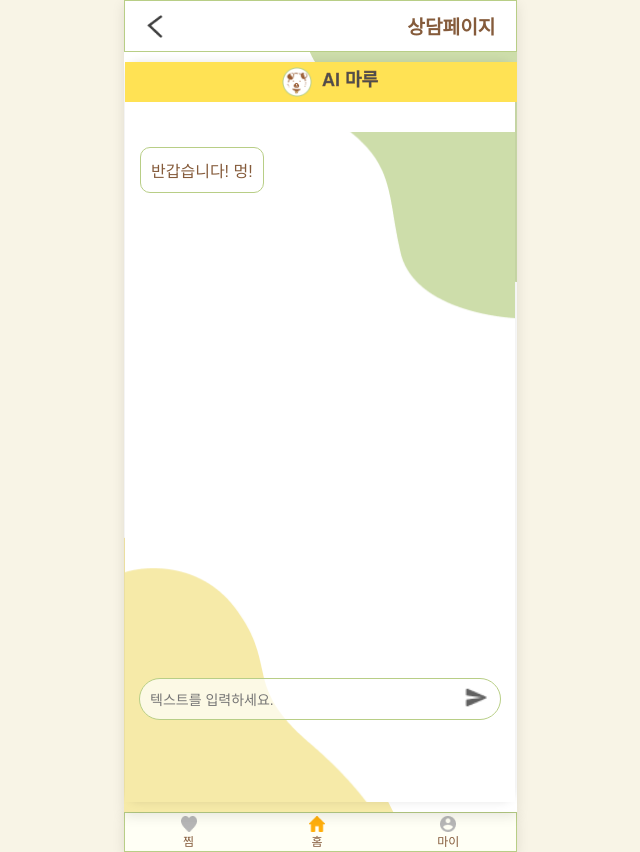
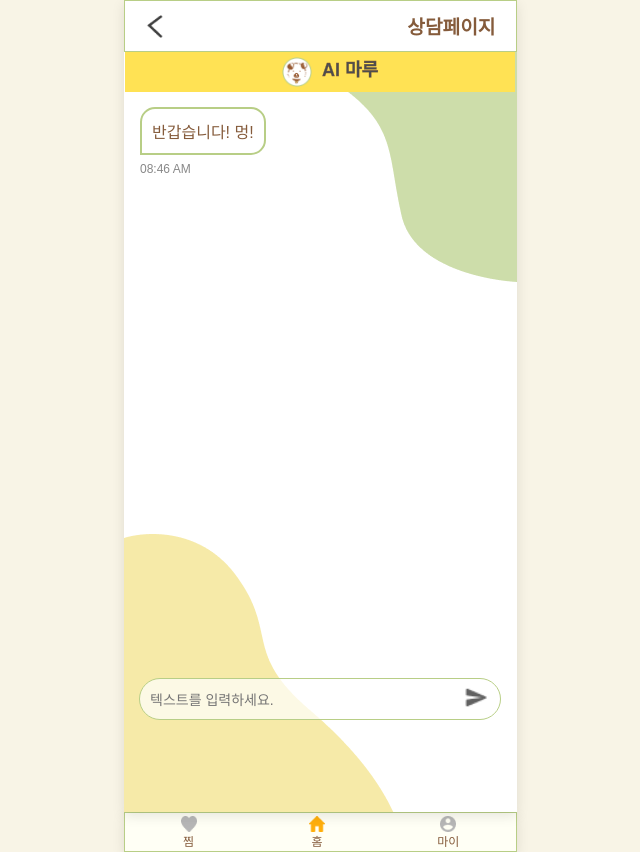
Before and after one commit to chaeliwon/Wepet, a React (Create React App) app in the folder frontend/: page /chatbot in a window 1280 px wide. Shown: the whole page, without its empty margins (320-960 px from the left). Built offline with nearby package versions, Linux system fonts and the light colour scheme; a web font is replaced by a local one.

Commit message:
1022 상담페이지 css 디테일 수정

```diff
--- a/frontend/package.json
+++ b/frontend/package.json
@@ -7,6 +7,7 @@
     "@testing-library/react": "^13.4.0",
     "@testing-library/user-event": "^13.5.0",
     "axios": "^1.7.7",
+    "express": "^4.21.1",
     "react": "^18.3.1",
     "react-dom": "^18.3.1",
     "react-router-dom": "^6.27.0",
--- a/frontend/src/css/ChatBot.css
+++ b/frontend/src/css/ChatBot.css
@@ -3,20 +3,26 @@
     flex-direction: column;
     justify-content: center;
     align-items: center;
-    height: 100%; /* mobile-container에 맞추기 위해 height 100% 설정 */
-    background-color: #f8f6e9; /* 밝은 배경 */
+    height: 100%;
+    background-color: #f8f6e9;
+    padding-bottom: 30px;
+    box-sizing: border-box;
+    overflow-x: hidden; /* 가로 스크롤바 제거 */
+    background-image: url("../assets/background.png"); /* 전체 컨테이너 배경 이미지 */
+    background-size: cover;
+    background-position: center;
+    background-repeat: no-repeat;
 }
 
 .chat-window {
     width: 100%;
     max-width: 390px;
-    height: calc(100vh - 60px); /* BottomNaviBar를 고려한 높이 설정 */
+    height: calc(100vh - 20px);
     display: flex;
     flex-direction: column;
     justify-content: space-between;
-    background-color: #fff;
-    border-radius: 15px;
-    box-shadow: 0px 0px 10px rgba(0, 0, 0, 0.1);
+    overflow-y: hidden; /* 세로 스크롤은 필요할 때만 */
+    overflow-x: hidden; /* 가로 스크롤 방지 */
 }
 
 .chat-header {
@@ -26,11 +32,12 @@
     justify-content: center;
     background-color: #FFE254;
     padding: 0 10px;
-    position: sticky; /* sticky로 고정 */
-    top: 0; /* 화면 최상단에 고정 */
-    z-index: 100; /* 다른 요소들보다 위에 있도록 설정 */
-    width: 100%; /* 헤더의 너비를 윈도우와 일치시키기 */
-    max-width: 390px; /* chat-window와 맞추기 */
+    position: sticky;
+    top: 0;
+    z-index: 100;
+    width: 100%;
+    max-width: 390px;
+    border-radius: 0px; /* header에서 border-radius 제거 */
 }
 
 .chat-icon {
@@ -50,16 +57,24 @@
     overflow-y: auto;
     display: flex;
     flex-direction: column;
-    max-height: calc(100vh - 160px); /* 적절한 높이 설정 */
-    background-image: url("../assets/background.png"); /* background.png 적용 */
-    background-size: cover; /* 이미지 크기를 영역에 맞게 조정 */
-    background-position: center; /* 중앙 정렬 */
-    background-repeat: no-repeat; /* 반복 방지 */
+    max-height: 90vh;
+    background-color: transparent; /* 배경을 투명하게 설정 */
+    overflow-x: hidden; /* 가로 스크롤 방지 */
 }
 
+.message-wrapper {
+    display: flex;
+    flex-direction: column;
+    align-items: flex-start;
+    margin-bottom: 10px;
+}
+
+.user-wrapper {
+    align-items: flex-end;
+}
 
 .message {
-    margin-bottom: 10px;
+    margin-bottom: 5px;
     padding: 10px;
     border-radius: 10px;
     max-width: 80%;
@@ -67,44 +82,53 @@
 }
 
 .bot {
-    background-color: #ffffff; /* 배경을 화이트로 설정 */
-    border: 1px solid #B8CE86; /* 1px 실선과 지정된 색상 추가 */
-    align-self: flex-start; /* 왼쪽 정렬 */
-    border-radius: 10px; /* 메시지 모서리를 둥글게 유지 */
+    background-color: #ffffff;
+    border: 2px solid #B8CE86;
+    align-self: flex-start;
+    border-radius: 15px 15px 15px 0px;
 }
 
 .user {
     background-color: #FFE254;
-    align-self: flex-end; /* 오른쪽 정렬 */
+    align-self: flex-end;
+    text-align: right;
+    border-radius: 15px 15px 0px 15px;
+}
+
+.message-time {
+    font-size: 12px;
+    color: #888;
+    margin-top: 2px;
+    padding-top: 0;
     text-align: right;
 }
 
 .chat-input {
     display: flex;
-    padding: 5px; /* 패딩을 줄여서 높이를 조정 */
-    background-color: rgba(255, 255, 255, 0.7); /* 반투명 배경 */
-    border-radius: 30px; /* 둥근 모서리 */
+    padding: 5px;
+    background-color: rgba(255, 255, 255, 0.7);
+    border-radius: 30px;
     position: fixed;
-    bottom: 80px; /* BottomNaviBar 위에 위치 */
+    bottom: 80px;
     left: 50%;
     transform: translateX(-50%);
-    width: 80%; /* 가로 폭을 80%로 설정해서 줄임 */
-    max-width: 350px; /* 최대 너비 제한 */
-    height: 30px; /* 높이 수정 */
-    border: 1px solid #B8CE86; /* 연한 테두리 */
+    width: 80%;
+    max-width: 350px;
+    height: 30px;
+    border: 1px solid #B8CE86;
     z-index: 100;
 }
 
 textarea {
     flex-grow: 1;
-    padding: 5px; /* 패딩을 줄여서 높이를 맞춤 */
+    padding: 5px;
     border-radius: 20px;
     border: none;
     resize: none;
     outline: none;
     font-size: 14px;
-    background-color: transparent; /* 투명 배경 */
-    height: 100%; /* 높이 조정 */
+    background-color: transparent;
+    height: 100%;
 }
 
 button {
@@ -114,6 +138,6 @@ button {
 }
 
 .send-icon {
-    width: 25px; /* 버튼 아이콘 크기를 살짝 줄임 */
+    width: 25px;
     height: 25px;
 }
--- a/frontend/src/pages/ChatBot.jsx
+++ b/frontend/src/pages/ChatBot.jsx
@@ -3,10 +3,11 @@ import "../css/ChatBot.css";
 import AiMaru from "../assets/AiMaru.png";
 import sendBtn from "../assets/sendbtn.png"; // 보내기 버튼 이미지
 import background from "../assets/background.png"; // 배경 이미지 import
+import axios from 'axios';  // Axios 사용
 
 const ChatBot = () => {
   const [messages, setMessages] = useState([
-    { sender: "bot", text: "반갑습니다! 멍!" },
+    { sender: "bot", text: "반갑습니다! 멍!", time: new Date().toLocaleTimeString([], { hour: '2-digit', minute: '2-digit' }) },
   ]);
   const [input, setInput] = useState("");
   const messagesRef = useRef(null);  // 스크롤 참조를 위한 useRef
@@ -17,7 +18,7 @@ const ChatBot = () => {
 
   const handleKeyPress = (e) => {
     if (e.key === 'Enter' && !e.shiftKey) {  // Enter 키를 누를 때 메시지 전송
-      e.preventDefault();  // 줄바꿈 방지
+      e.preventDefault();
       sendMessage();
     }
   };
@@ -25,27 +26,22 @@ const ChatBot = () => {
   const sendMessage = async () => {
     if (input.trim() === "") return;
 
-    const newMessages = [...messages, { sender: "user", text: input }];
+    const currentTime = new Date().toLocaleTimeString([], { hour: '2-digit', minute: '2-digit' });
+    const newMessages = [...messages, { sender: "user", text: input, time: currentTime }];
     setMessages(newMessages);
     setInput("");
 
     try {
-      const response = await fetch("/api/chat", {
-        method: "POST",
-        headers: {
-          "Content-Type": "application/json",
-        },
-        body: JSON.stringify({
-          message: input,
-        }),
+      // Node.js 서버로 메시지를 보내고 FastAPI 응답을 받음
+      const response = await axios.post('http://localhost:3000/api/chat', {
+        message: input,
       });
 
-      const data = await response.json();
-      const botReply = data.message;
-
-      setMessages([...newMessages, { sender: "bot", text: botReply }]);
+      // FastAPI 응답 메시지를 받아서 업데이트
+      const botReply = response.data.message;
+      setMessages([...newMessages, { sender: "bot", text: botReply, time: new Date().toLocaleTimeString([], { hour: '2-digit', minute: '2-digit' }) }]);
     } catch (error) {
-      console.error("ChatGPT API 에러:", error);
+      console.error('Node.js 요청 중 오류:', error);
     }
   };
 
@@ -74,11 +70,11 @@ const ChatBot = () => {
 
         <div className="chat-messages" ref={messagesRef}>
           {messages.map((message, index) => (
-            <div
-              key={index}
-              className={`message ${message.sender === "bot" ? "bot" : "user"}`}
-            >
-              {message.text}
+            <div key={index} className={`message-wrapper ${message.sender === "bot" ? "bot-wrapper" : "user-wrapper"}`}>
+              <div className={`message ${message.sender === "bot" ? "bot" : "user"}`}>
+                {message.text}
+              </div>
+              <div className="message-time">{message.time}</div> {/* 메시지 아래에 시간 표시 */}
             </div>
           ))}
         </div>
```
Also changed, not shown: 1 other file (tests, documents, lock files or other folders).
